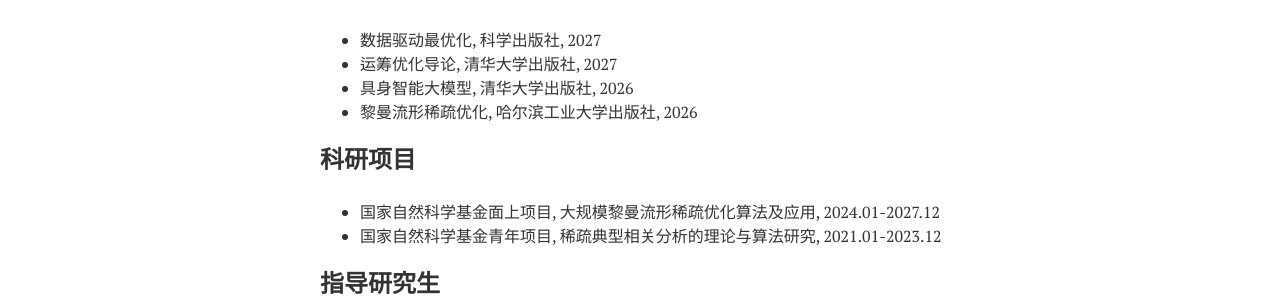
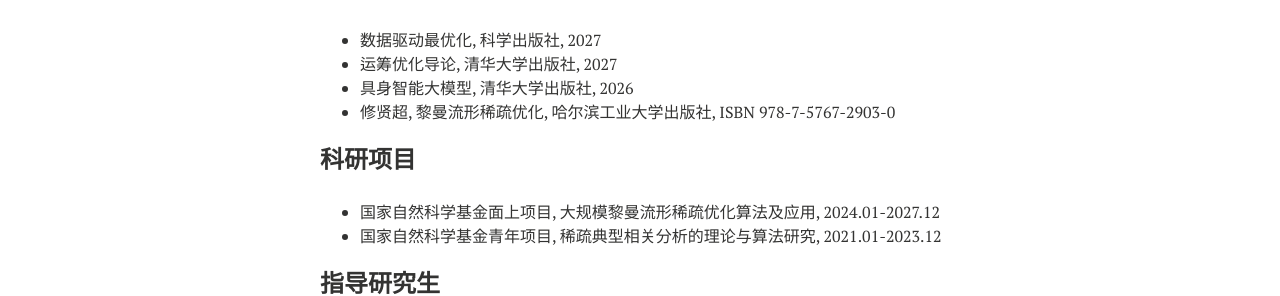
Before and after one commit to xianchaoxiu/xianchaoxiu.github.io, a Jekyll site: the page built from chinese/index.md, in a window 1280 px wide. Shown: the part 767-1063 px from the top of the page. Built offline with Jekyll 4.4.1, drawn with Linux system fonts in a browser that asks for light colours; nearby versions of some CDN libraries.

Commit message:
Update index.md

```diff
--- a/chinese/index.md
+++ b/chinese/index.md
@@ -37,7 +37,7 @@ share: false
 * 数据驱动最优化, 科学出版社, 2027 <br>
 * 运筹优化导论, 清华大学出版社, 2027 <br>
 * 具身智能大模型, 清华大学出版社, 2026 <br>
-* 黎曼流形稀疏优化, 哈尔滨工业大学出版社, 2026 <br>
+* 修贤超, 黎曼流形稀疏优化, 哈尔滨工业大学出版社, ISBN  978-7-5767-2903-0 <br>
 
 
 ### 科研项目
```
